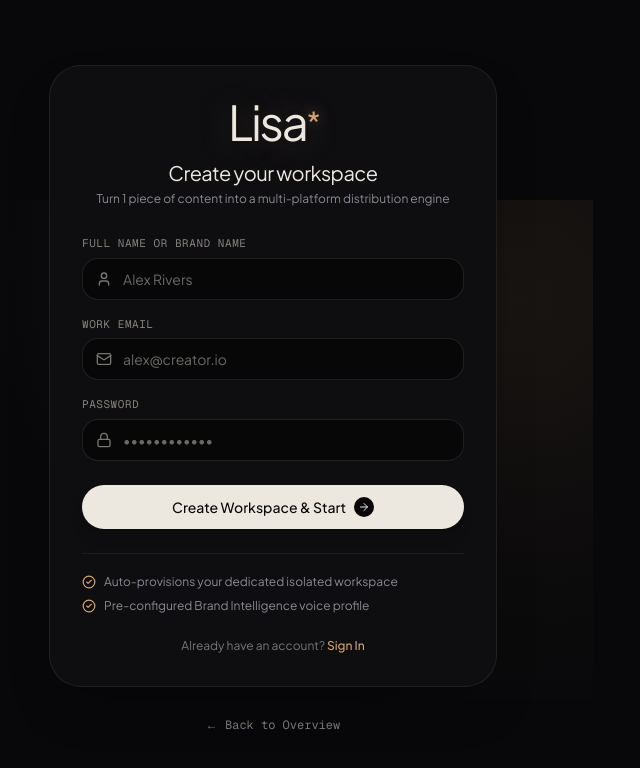
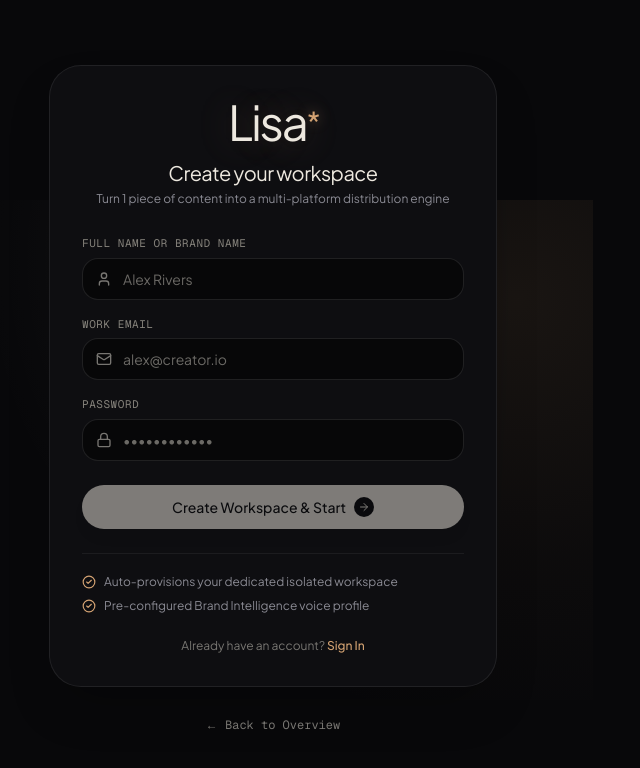
Before and after one commit to Yuyutsu01/Lisa, a Next.js app in the folder frontend/: page /register in a window 1280 px wide. Shown: the top 768 px of the page, without its empty margins (367-1007 px from the left). Built offline with nearby package versions, Linux system fonts and the light colour scheme.

Commit message:
feat(auth): add name and email input validation on registration

```diff
--- a/frontend/app/register/page.tsx
+++ b/frontend/app/register/page.tsx
@@ -11,16 +11,56 @@ export default function RegisterPage() {
   const [name, setName] = useState("");
   const [email, setEmail] = useState("");
   const [password, setPassword] = useState("");
+  const [nameTouched, setNameTouched] = useState(false);
+  const [emailTouched, setEmailTouched] = useState(false);
   const [error, setError] = useState<string | null>(null);
   const [loading, setLoading] = useState(false);
 
+  // Validate full/brand name: length, forbidden chars, and unicode letter presence
+  const getNameError = (val: string): string | null => {
+    const trimmed = val.trim();
+    if (!trimmed) return "Name is required";
+    if (trimmed.length < 2 || trimmed.length > 100) {
+      return "Name must be between 2 and 100 characters";
+    }
+    if (/[<>{}[\]\\/|";]/.test(trimmed)) {
+      return 'Name cannot contain < > { } [ ] \\ / | " ;';
+    }
+    // Check for at least one Unicode letter (supports international characters)
+    if (!/\p{L}/u.test(trimmed)) {
+      return "Name must contain at least one letter";
+    }
+    return null;
+  };
+
+  // Validate email against standard email pattern
+  const getEmailError = (val: string): string | null => {
+    const trimmed = val.trim();
+    if (!trimmed) return "Email is required";
+    const emailRegex = /^[a-zA-Z0-9._%+-]+@[a-zA-Z0-9.-]+\.[a-zA-Z]{2,}$/;
+    if (!emailRegex.test(trimmed)) {
+      return "Please enter a valid email address";
+    }
+    return null;
+  };
+
+  const nameError = getNameError(name);
+  const emailError = getEmailError(email);
+  // Form submission gate covering name and email validation
+  const isFormValid = !nameError && !emailError;
+
   const handleSubmit = async (e: React.FormEvent) => {
     e.preventDefault();
+    setNameTouched(true);
+    setEmailTouched(true);
+
+    if (!isFormValid) return;
+
     setError(null);
     setLoading(true);
 
     try {
-      const response = await authApi.register({ name, email, password });
+      const response = await authApi.register({ name: name.trim(), email: email.trim(), password });
       setToken(response.token.access_token);
       setActiveWorkspaceId(response.workspace_id);
 
@@ -73,10 +113,18 @@ export default function RegisterPage() {
                 required
                 value={name}
                 onChange={(e) => setName(e.target.value)}
+                onBlur={() => setNameTouched(true)}
                 placeholder="Alex Rivers"
-                className="w-full pl-10 pr-4 py-2.5 rounded-2xl bg-black/50 border border-white/10 text-xs sm:text-sm text-[#ede8df] placeholder-[#6b6965] focus:border-white/30 focus:outline-none transition-all"
+                className={`w-full pl-10 pr-4 py-2.5 rounded-2xl bg-black/50 border text-xs sm:text-sm text-[#ede8df] placeholder-[#6b6965] transition-all ${
+                  nameTouched && nameError
+                    ? "border-rose-500/50 focus:border-rose-500/80 focus:outline-none"
+                    : "border-white/10 focus:border-white/30 focus:outline-none"
+                }`}
               />
             </div>
+            {nameTouched && nameError && (
+              <p className="text-[11px] text-rose-400 mt-1 pl-1">{nameError}</p>
+            )}
           </div>
 
           <div>
@@ -90,10 +138,18 @@ export default function RegisterPage() {
                 required
                 value={email}
                 onChange={(e) => setEmail(e.target.value)}
+                onBlur={() => setEmailTouched(true)}
                 placeholder="alex@creator.io"
-                className="w-full pl-10 pr-4 py-2.5 rounded-2xl bg-black/50 border border-white/10 text-xs sm:text-sm text-[#ede8df] placeholder-[#6b6965] focus:border-white/30 focus:outline-none transition-all"
+                className={`w-full pl-10 pr-4 py-2.5 rounded-2xl bg-black/50 border text-xs sm:text-sm text-[#ede8df] placeholder-[#6b6965] transition-all ${
+                  emailTouched && emailError
+                    ? "border-rose-500/50 focus:border-rose-500/80 focus:outline-none"
+                    : "border-white/10 focus:border-white/30 focus:outline-none"
+                }`}
               />
             </div>
+            {emailTouched && emailError && (
+              <p className="text-[11px] text-rose-400 mt-1 pl-1">{emailError}</p>
+            )}
           </div>
 
           <div>
@@ -117,8 +173,8 @@ export default function RegisterPage() {
           <div className="pt-2">
             <button
               type="submit"
-              disabled={loading}
-              className="w-full py-3 px-5 rounded-full bg-[#ede8df] hover:bg-white text-[#08080a] font-medium text-xs sm:text-sm flex items-center justify-center gap-2 shadow-lg transition-all duration-200 disabled:opacity-50 cursor-pointer group"
+              disabled={loading || !isFormValid}
+              className="w-full py-3 px-5 rounded-full bg-[#ede8df] hover:bg-white text-[#08080a] font-medium text-xs sm:text-sm flex items-center justify-center gap-2 shadow-lg transition-all duration-200 disabled:opacity-50 disabled:cursor-not-allowed cursor-pointer group"
             >
               {loading ? (
                 <span>Setting up workspace...</span>
```
Also changed, not shown: 1 other file (tests, documents, lock files or other folders).
